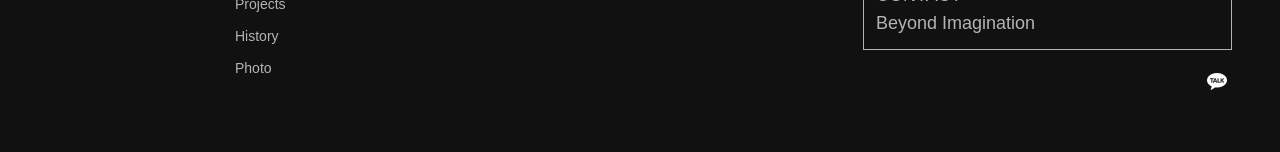
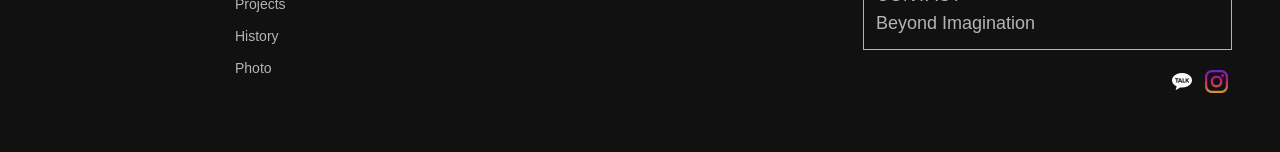
Before and after one commit to Beyond-Imagination/homepage, a Next.js app: page / in a window 1280 px wide. Shown: the part 2089-2241 px from the top of the page. Built offline with nearby package versions, Linux system fonts and the light colour scheme; no server answers; a web font is replaced by a local one.

Commit message:
feat: instagram link
fixup! instagram
instagram


Co-authored-by: 구원 라 <laggu91@gmail.com>


Merge-request: B-I-HOMEPAGE-MR-40
Merged-by: 희수 전 <acesk123@gmail.com>

```diff
--- a/components/layout/Footer.jsx
+++ b/components/layout/Footer.jsx
@@ -101,6 +101,15 @@ const Footer = ({ className }) => {
                   <img src="/images/kakao.png" alt="Kakao" />
                 </a>
               </Link>
+              <Link href="https://www.instagram.com/team.beyond_imagination/">
+                <a className="ml-2 mt-1 mr-1">
+                  <img
+                    src="/images/instagram.png"
+                    alt="instagram"
+                    style={{ width: '23px', height: '23px' }}
+                  />
+                </a>
+              </Link>
             </div>
           </div>
         </div>
```
Also changed, not shown: public/images/instagram.png (added).
